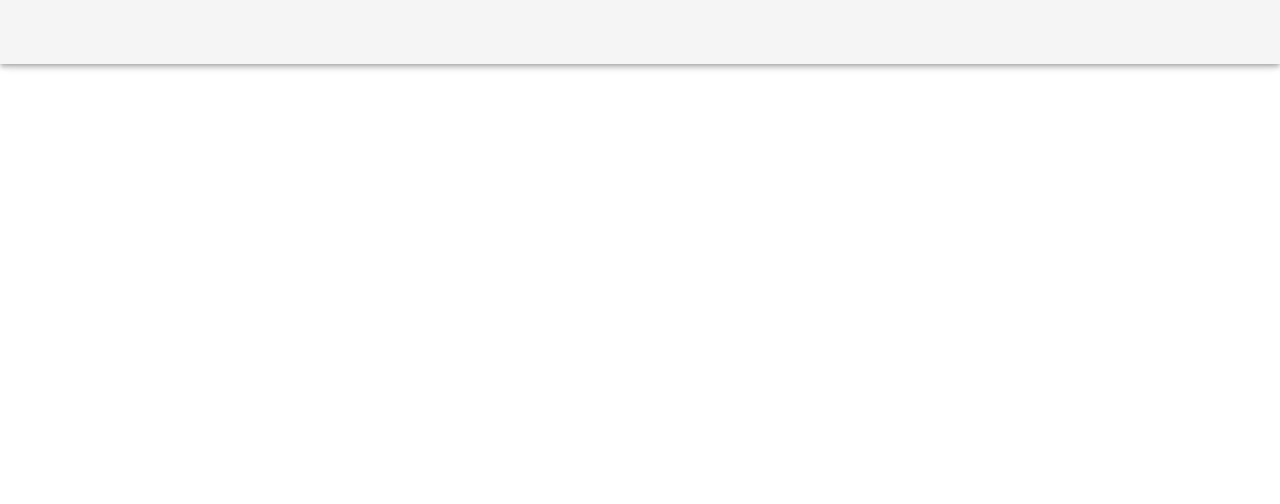
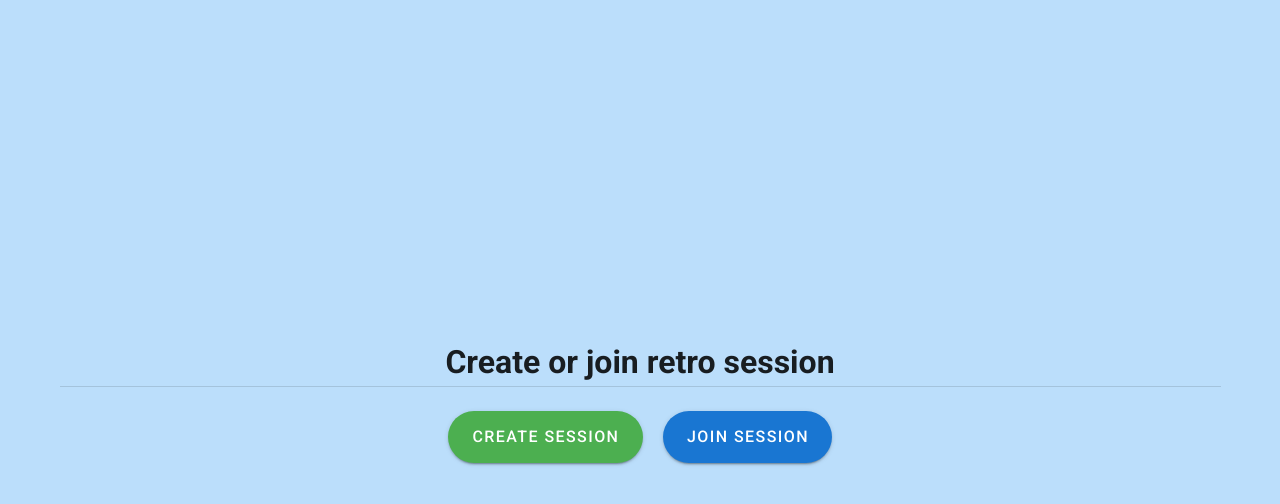
Before and after one commit to Emanjo/E-Retro-Client-Web, a Vue app: page / in a window 1280 px wide. Shown: the top 504 px of the page. Built offline with nearby package versions, Linux system fonts and the light colour scheme.

Commit message:
Created a start and session page

```diff
--- a/src/App.vue
+++ b/src/App.vue
@@ -1,22 +1,13 @@
 <template>
-  <v-app>
-    <!-- Must have the app property -->
-    <v-app-bar app></v-app-bar>
-
-    <v-container> Hello World </v-container>
-  </v-app>
+  <router-view />
 </template>
 
-<script>
+<script lang="ts">
 import Vue from "vue";
 import Component from "vue-class-component";
 
 @Component
-export default class HelloWorld extends Vue {
-  // Declared as component data
-  message = "Hello World!";
-  message = "Hello World!";
-}
+export default class App extends Vue {}
 </script>
 
 <style lang="scss"></style>
--- a/src/main.ts
+++ b/src/main.ts
@@ -3,6 +3,13 @@ import App from "./App.vue";
 import router from "./router";
 import store from "./store";
 import vuetify from "./plugins/vuetify";
+import Component from 'vue-class-component'
+
+Component.registerHooks([
+  'beforeRouteEnter',
+  'beforeRouteLeave',
+  'beforeRouteUpdate'
+])
 
 Vue.config.productionTip = false;
 
--- a/src/router/index.ts
+++ b/src/router/index.ts
@@ -1,23 +1,26 @@
 import Vue from "vue";
 import VueRouter, { RouteConfig } from "vue-router";
-import Home from "../views/Home.vue";
+import Session from "../views/Session.vue";
+import Start from "../views/Start.vue";
+import HelloWorld from "../components/HelloWorld.vue";
 
 Vue.use(VueRouter);
 
 const routes: Array<RouteConfig> = [
   {
     path: "/",
-    name: "Home",
-    component: Home,
+    name: "Start",
+    component: Start,
   },
   {
-    path: "/about",
-    name: "About",
-    // route level code-splitting
-    // this generates a separate chunk (about.[hash].js) for this route
-    // which is lazy-loaded when the route is visited.
-    component: () =>
-      import(/* webpackChunkName: "about" */ "../views/About.vue"),
+    path: "/session",
+    name: "Session",
+    component: Session,
+    children: [ {
+      path: "home",
+      component: HelloWorld,
+    }
+    ]
   },
 ];
 
@@ -27,4 +30,5 @@ const router = new VueRouter({
   routes,
 });
 
+
 export default router;
--- a/src/views/About.vue
+++ /dev/null
@@ -1,5 +0,0 @@
-<template>
-  <div class="about">
-    <h1>This is an about page</h1>
-  </div>
-</template>
--- a/src/views/Home.vue
+++ /dev/null
@@ -1,18 +0,0 @@
-<template>
-  <div class="home">
-    <img alt="Vue logo" src="../assets/logo.png" />
-    <HelloWorld msg="Welcome to Your Vue.js + TypeScript App" />
-  </div>
-</template>
-
-<script lang="ts">
-import { Component, Vue } from "vue-property-decorator";
-import HelloWorld from "@/components/HelloWorld.vue"; // @ is an alias to /src
-
-@Component({
-  components: {
-    HelloWorld,
-  },
-})
-export default class Home extends Vue {}
-</script>
--- /dev/null
+++ b/src/views/Session.vue
@@ -0,0 +1,47 @@
+<template>
+  <v-app>
+    <v-app-bar app color="primary" dark shrink-on-scroll>
+      <v-toolbar-title>E-Retro</v-toolbar-title>
+
+      <v-spacer></v-spacer>
+
+      <v-btn icon>
+        <v-icon>mdi-plus</v-icon>
+      </v-btn>
+
+      <template v-slot:extension>
+        <v-tabs align-with-title>
+          <v-tab
+            v-for="(menuItem, index) in menuItems"
+            :key="index"
+            :to="menuItem.link"
+            >{{ menuItem.title }}</v-tab
+          >
+        </v-tabs>
+      </template>
+    </v-app-bar>
+    <v-main>
+      <v-container fill-height>
+        <router-view />
+      </v-container>
+    </v-main>
+  </v-app>
+</template>
+
+<script lang="ts">
+import Vue from "vue";
+import Component from "vue-class-component";
+
+@Component
+export default class Session extends Vue {
+  menuItems = [{ icon: "mdi-home", title: "Home", link: "/session/home" }];
+}
+</script>
+
+<style lang="scss" scoped>
+.v-btn {
+  &__custom {
+    padding: 0px 10px 0px 10px;
+  }
+}
+</style>
--- /dev/null
+++ b/src/views/Start.vue
@@ -0,0 +1,53 @@
+<template>
+  <v-app style="background: #bbdefb">
+    <v-main>
+      <v-container fill-height>
+        <v-row>
+          <v-col>
+            <v-row class="text-center">
+              <v-col>
+                <h1 color="dark">Create or join retro session</h1>
+                <v-divider></v-divider>
+              </v-col>
+            </v-row>
+            <v-row>
+              <v-spacer></v-spacer>
+              <v-col class="text-center">
+                <v-btn
+                  to="/session"
+                  elevation="2"
+                  class="mr-5 v-btn__custom"
+                  color="success"
+                  x-large
+                  rounded
+                  >Create session</v-btn
+                >
+                <v-btn
+                  to="/session"
+                  elevation="2"
+                  class="v-btn__custom text-center"
+                  color="primary"
+                  x-large
+                  rounded
+                  >Join session</v-btn
+                >
+              </v-col>
+
+              <v-spacer></v-spacer>
+            </v-row>
+          </v-col>
+        </v-row>
+      </v-container>
+    </v-main>
+  </v-app>
+</template>
+
+<script lang="ts">
+import Vue from "vue";
+import Component from "vue-class-component";
+
+@Component
+export default class Start extends Vue {}
+</script>
+
+<style lang="scss" scoped></style>
```
